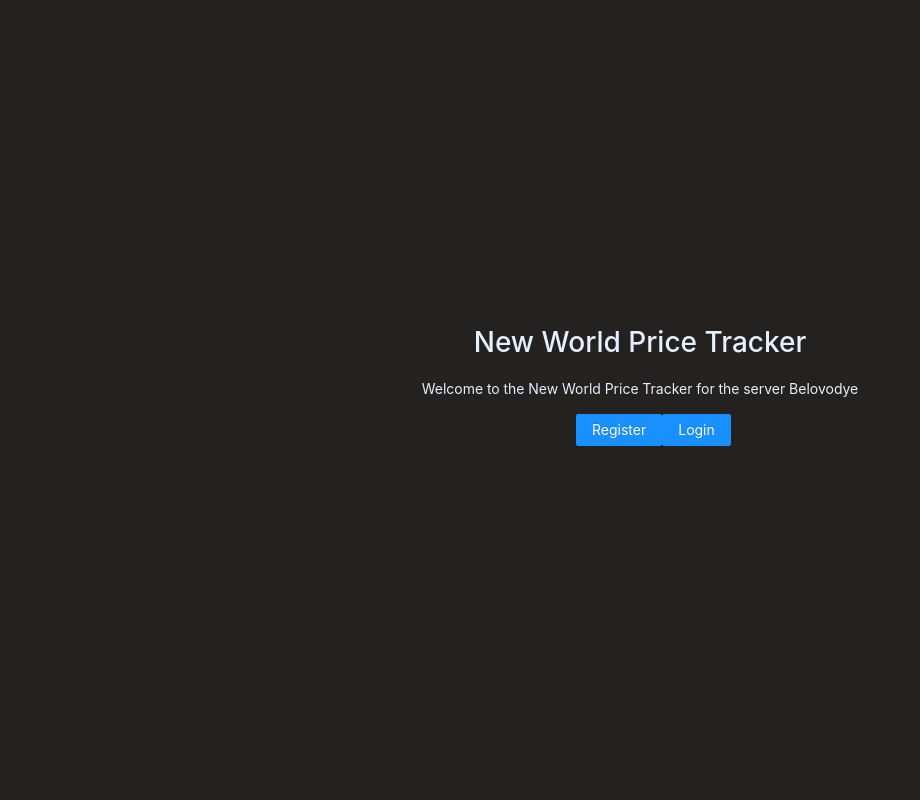
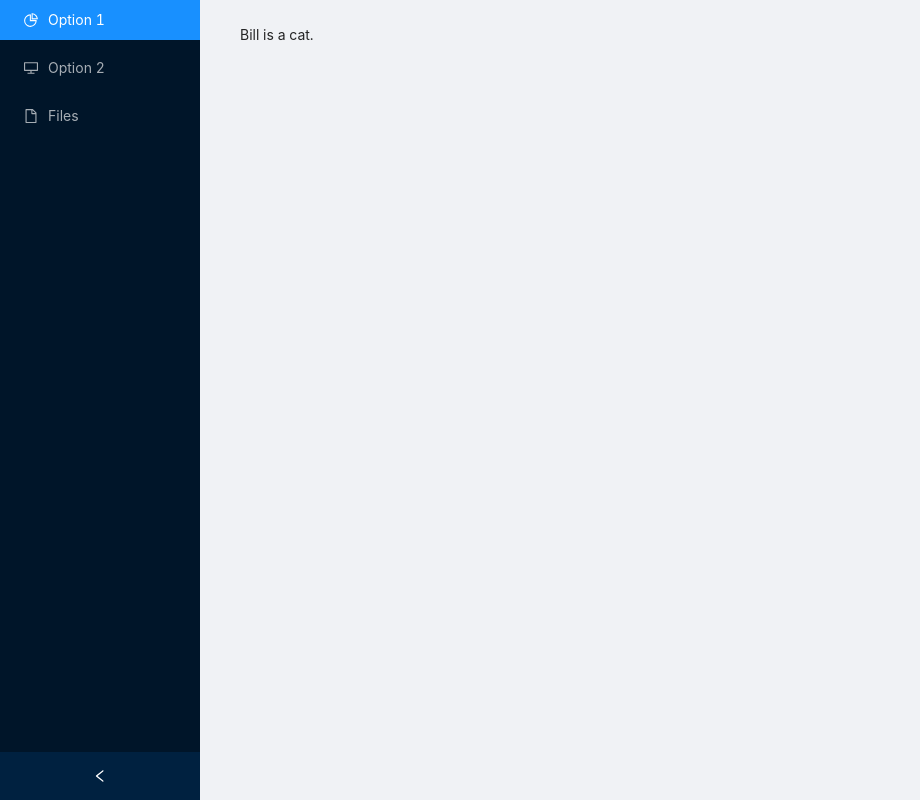
Before and after one commit to aurelio4/nw_price_tracker, a React (Create React App) app in the folder frontend/: page / in a window 1280 px wide. Shown: the whole page, without its empty margins (0-920 px from the left). Built offline with nearby package versions, Linux system fonts and the light colour scheme.

Commit message:
added boilerplate dashboard code

```diff
--- a/frontend/src/App.css
+++ b/frontend/src/App.css
@@ -3,6 +3,14 @@
 
 :root {
     --primary-light: #e7eefd;
+}
+
+.ant-menu-inline .ant-menu-item {
+    margin-top: 0;
+}
+
+.ant-menu-vertical .ant-menu-item {
+    margin-top: 0;
 }
 
 .landing-page {
--- a/frontend/src/App.tsx
+++ b/frontend/src/App.tsx
@@ -1,17 +1,18 @@
 import React, { useState } from 'react'
-import LandingPage from './components/pages/LandingPage';
+import LandingPage from './components/pages/LandingPage'
+import Dashboard from './components/pages/Dashboard'
 // import NavBar from './components/common/NavBar'
 // import Graph from './components/common/Graph'
 
 import './App.css'
 
 const App = () => {
-  const [token] = useState<boolean>(window.localStorage.getItem('X-Auth-Token') ? true : false)
+  const [token] = useState<boolean>(/* window.localStorage.getItem('X-Auth-Token') ? true : false*/ true)
 
   return (
     <div className="App">
-      {token ? null
-      // <Homepage />
+    {token
+      ? <Dashboard />
       : <LandingPage />}
     </div>
   );
--- /dev/null
+++ b/frontend/src/components/common/Sider.tsx
@@ -0,0 +1,31 @@
+import React, { useState } from 'react'
+import { Layout, Menu } from 'antd'
+import {
+    DesktopOutlined,
+    PieChartOutlined,
+    FileOutlined
+  } from '@ant-design/icons';
+
+const Sider = (): JSX.Element => {
+    const [collapsed, setCollapsed] = useState<boolean>(false)
+    const [active, setActive] = useState<string>('1')
+    const { Sider } = Layout
+
+    return (
+        <Sider collapsible collapsed={collapsed} onCollapse={() => setCollapsed(!collapsed)}>
+          <Menu theme="dark" defaultSelectedKeys={[active]} mode="inline">
+            <Menu.Item key="1" onClick={(e) => setActive(e.key)} icon={<PieChartOutlined />}>
+              Option 1
+            </Menu.Item>
+            <Menu.Item key="2" onClick={(e) => setActive(e.key)} icon={<DesktopOutlined />}>
+              Option 2
+            </Menu.Item>
+            <Menu.Item key="9" onClick={(e) => setActive(e.key)} icon={<FileOutlined />}>
+              Files
+            </Menu.Item>
+          </Menu>
+        </Sider>
+    )
+}
+
+export default Sider
--- /dev/null
+++ b/frontend/src/components/pages/Dashboard.tsx
@@ -0,0 +1,24 @@
+import React from 'react'
+// import Graph from '../common/Graph'
+import Sider from '../common/Sider'
+
+import { Layout } from 'antd';
+
+const { Content } = Layout
+
+const Dashboard = (): JSX.Element => {
+    return (
+        <Layout style={{ minHeight: '100vh' }}>
+            <Sider />
+            <Layout className="site-layout">
+                <Content style={{ margin: '0 16px' }}>
+                    <div className="site-layout-background" style={{ padding: 24, minHeight: 360 }}>
+                    Bill is a cat.
+                    </div>
+                </Content>
+            </Layout>
+        </Layout>
+    );
+}
+
+export default Dashboard
```
Also changed, not shown: frontend/src/components/common/NavBar.tsx (deleted, +0 -58 lines).
